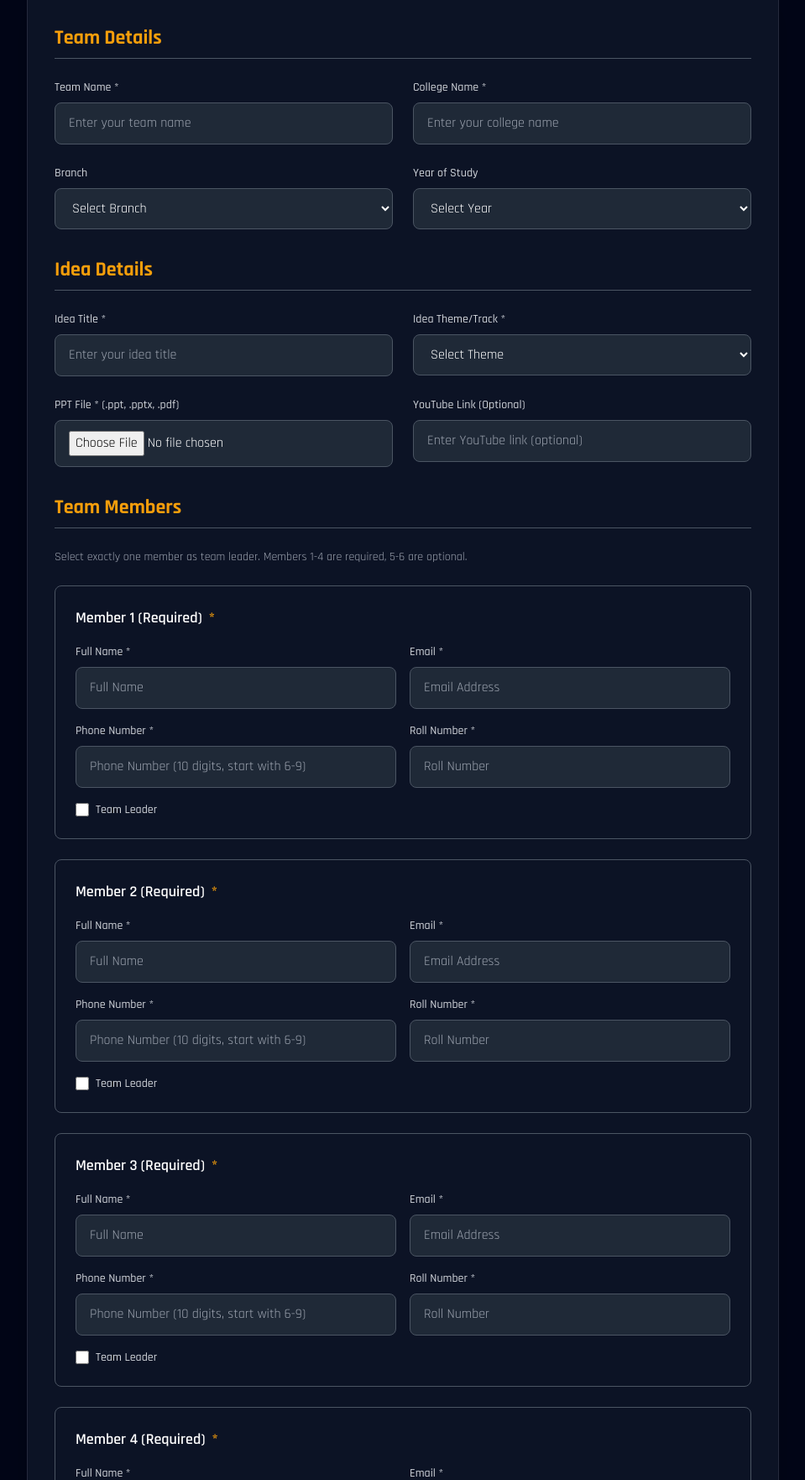
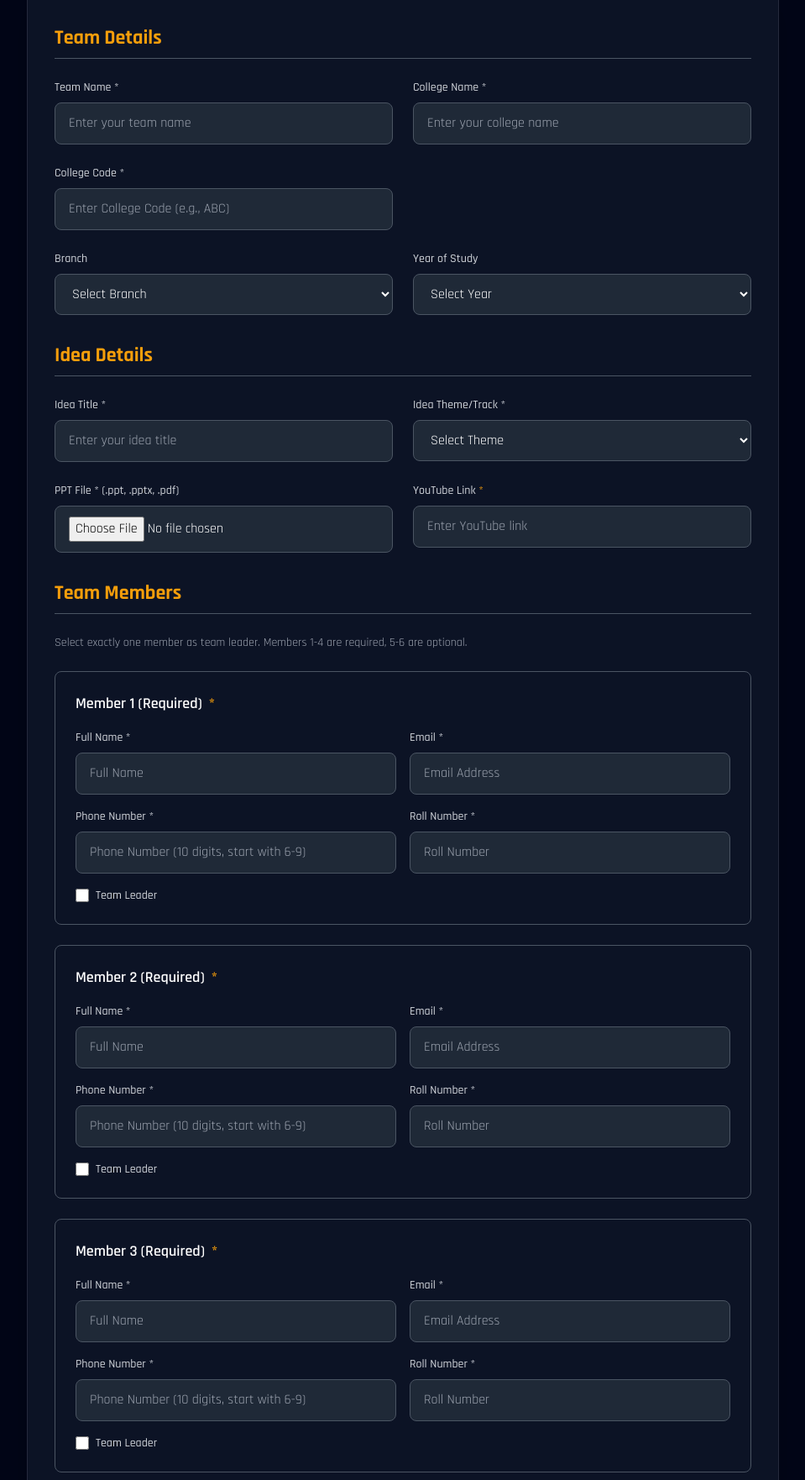
Before and after one commit to PashamDhanushReddy/cs_2k26, a Django app: page /register/ in a window 1280 px wide. Shown: the part 269-2031 px from the top of the page at 84% size, without its empty margins (160-1119 px from the left). Run offline with Django 5.2, Linux system fonts and the light colour scheme; some libraries are stand-ins or nearby versions.

Commit message:
DoneBroFU

```diff
--- a/website/forms.py
+++ b/website/forms.py
@@ -11,6 +11,12 @@ def validate_indian_phone(value):
         raise ValidationError('Phone number must contain only digits.')
     if value[0] not in '6789':
         raise ValidationError('Phone number must start with 6, 7, 8, or 9.')
+    return value
+
+def validate_capital_letters(value):
+    """Validate that the input contains only capital letters."""
+    if not re.fullmatch(r'[A-Z]+', value):
+        raise ValidationError('This field must contain only capital letters.')
     return value
 
 class TeamRegistrationForm(forms.Form):
@@ -27,6 +33,14 @@ class TeamRegistrationForm(forms.Form):
         widget=forms.TextInput(attrs={
             'class': 'w-full px-4 py-3 bg-gray-800 border border-gray-600 rounded-lg text-white focus:outline-none focus:border-amber-500 focus:ring-1 focus:ring-amber-500',
             'placeholder': 'Enter your college name'
+        })
+    )
+    college_code = forms.CharField(
+        max_length=50,
+        validators=[validate_capital_letters],
+        widget=forms.TextInput(attrs={
+            'class': 'w-full px-4 py-3 bg-gray-800 border border-gray-600 rounded-lg text-white focus:outline-none focus:border-amber-500 focus:ring-1 focus:ring-amber-500',
+            'placeholder': 'Enter College Code (e.g., ABC)'
         })
     )
     branch = forms.ChoiceField(
@@ -93,10 +107,10 @@ class TeamRegistrationForm(forms.Form):
         })
     )
     youtube_link = forms.URLField(
-        required=False,
+        required=True,
         widget=forms.URLInput(attrs={
             'class': 'w-full px-4 py-3 bg-gray-800 border border-gray-600 rounded-lg text-white focus:outline-none focus:border-amber-500 focus:ring-1 focus:ring-amber-500',
-            'placeholder': 'Enter YouTube link (optional)'
+            'placeholder': 'Enter YouTube link'
         })
     )
 
--- a/website/templates/website/home.html
+++ b/website/templates/website/home.html
@@ -180,7 +180,6 @@
             .animation-delay-4000 {
                 animation: none !important;
             }
-        }
 
         /* Prevent text overflow */
         .break-words {
--- a/website/templates/website/register.html
+++ b/website/templates/website/register.html
@@ -94,6 +94,13 @@
                                     <p class="text-red-400 text-sm mt-1">{{ form.college.errors.0 }}</p>
                                 {% endif %}
                             </div>
+                            <div>
+                                <label class="block text-sm font-medium text-gray-300 mb-2">College Code *</label>
+                                {{ form.college_code }}
+                                {% if form.college_code.errors %}
+                                    <p class="text-red-400 text-sm mt-1">{{ form.college_code.errors.0 }}</p>
+                                {% endif %}
+                            </div>
                         </div>
 
                         <div class="grid grid-cols-1 md:grid-cols-2 gap-6">
@@ -144,7 +151,7 @@
                                 {% endif %}
                             </div>
                             <div>
-                                <label class="block text-sm font-medium text-gray-300 mb-2">YouTube Link (Optional)</label>
+                                <label class="block text-sm font-medium text-gray-300 mb-2">YouTube Link <span class="text-amber-500">*</span></label>
                                 {{ form.youtube_link }}
                                 {% if form.youtube_link.errors %}
                                     <p class="text-red-400 text-sm mt-1">{{ form.youtube_link.errors.0 }}</p>
--- a/website/views.py
+++ b/website/views.py
@@ -130,6 +130,7 @@ def register_team(request):
                 registration_data = {
                     'team_name': team_name,
                     'college': form.cleaned_data['college'],
+                    'college_code': form.cleaned_data['college_code'],
                     'branch': form.cleaned_data.get('branch', ''),
                     'year_of_study': form.cleaned_data.get('year_of_study', ''),
                     'idea_title': form.cleaned_data['idea_title'],
```
